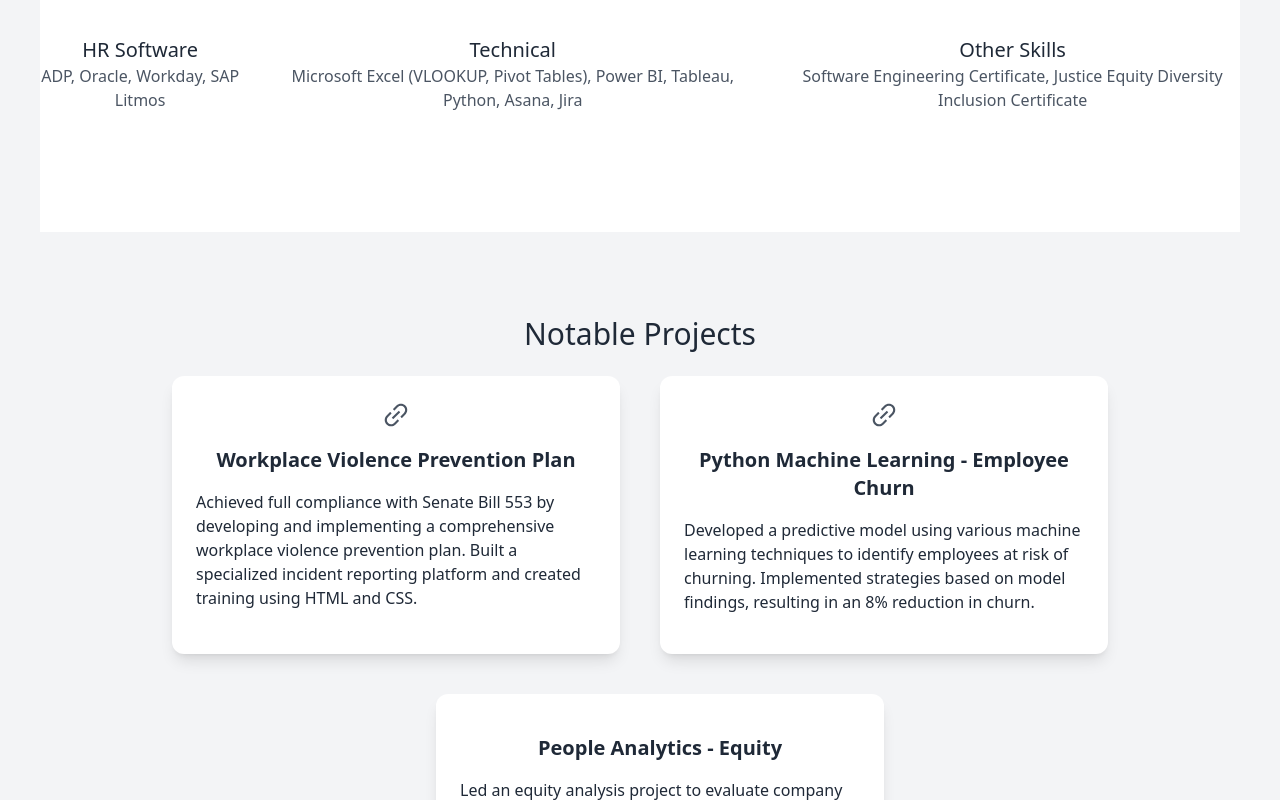
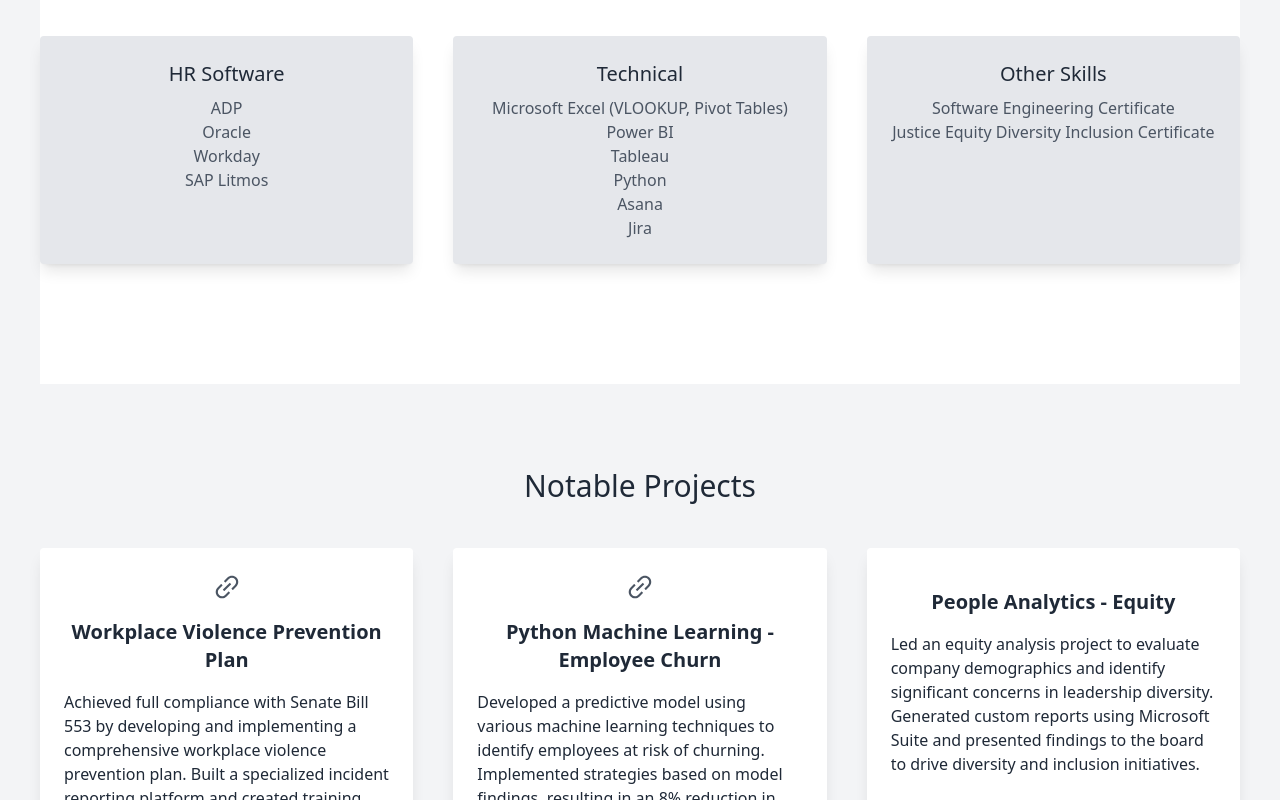
Before and after one commit to joshdewhurst/portfolio, a Next.js app: page / in a window 1280 px wide. Shown: the part 800-1600 px from the top of the page. Built offline with nearby package versions, Linux system fonts and the light colour scheme.

Commit message:
Update index.js

```diff
--- a/pages/index.js
+++ b/pages/index.js
@@ -46,18 +46,33 @@
         <section id="skills" className="py-20 bg-white">
           <div className="container mx-auto text-center">
             <h3 className="text-3xl py-1 text-gray-800">Technical Skills</h3>
-            <div className="flex justify-center space-x-10 py-10">
-              <div>
-                <h4 className="text-xl text-gray-800">HR Software</h4>
-                <p className="text-gray-600">ADP, Oracle, Workday, SAP Litmos</p>
+            <div className="grid grid-cols-1 md:grid-cols-3 gap-10 py-10">
+              <div className="p-6 bg-gray-200 rounded shadow-lg transition-transform transform hover:scale-105">
+                <h4 className="text-xl text-gray-800 mb-2">HR Software</h4>
+                <ul className="text-gray-600">
+                  <li>ADP</li>
+                  <li>Oracle</li>
+                  <li>Workday</li>
+                  <li>SAP Litmos</li>
+                </ul>
               </div>
-              <div>
-                <h4 className="text-xl text-gray-800">Technical</h4>
-                <p className="text-gray-600">Microsoft Excel (VLOOKUP, Pivot Tables), Power BI, Tableau, Python, Asana, Jira</p>
+              <div className="p-6 bg-gray-200 rounded shadow-lg transition-transform transform hover:scale-105">
+                <h4 className="text-xl text-gray-800 mb-2">Technical</h4>
+                <ul className="text-gray-600">
+                  <li>Microsoft Excel (VLOOKUP, Pivot Tables)</li>
+                  <li>Power BI</li>
+                  <li>Tableau</li>
+                  <li>Python</li>
+                  <li>Asana</li>
+                  <li>Jira</li>
+                </ul>
               </div>
-              <div>
-                <h4 className="text-xl text-gray-800">Other Skills</h4>
-                <p className="text-gray-600">Software Engineering Certificate, Justice Equity Diversity Inclusion Certificate</p>
+              <div className="p-6 bg-gray-200 rounded shadow-lg transition-transform transform hover:scale-105">
+                <h4 className="text-xl text-gray-800 mb-2">Other Skills</h4>
+                <ul className="text-gray-600">
+                  <li>Software Engineering Certificate</li>
+                  <li>Justice Equity Diversity Inclusion Certificate</li>
+                </ul>
               </div>
             </div>
           </div>
@@ -66,42 +81,34 @@
         <section id="projects" className="py-20">
           <div className="container mx-auto">
             <h3 className="text-3xl py-1 text-center text-gray-800">Notable Projects</h3>
-            <div className="flex flex-wrap justify-center space-x-10">
-              <div className="max-w-md w-full shadow-lg rounded-xl overflow-hidden bg-white hover:shadow-xl transition-all duration-300 my-5">
-                <div className="p-6">
+            <div className="grid grid-cols-1 md:grid-cols-2 lg:grid-cols-3 gap-10 py-10">
+              <div className="p-6 bg-white rounded shadow-lg transition-transform transform hover:scale-105">
                 <div className="flex items-center justify-center">
                   <a href="https://joshdewhurst.github.io/wvpp-training/index.html" target="_blank" rel="noopener noreferrer">
                     <AiOutlineLink className="text-3xl hover:text-4xl text-gray-600" />
                   </a>
                 </div>
                 <h4 className="text-xl font-semibold text-gray-800 text-center my-4">Workplace Violence Prevention Plan</h4>
-                  <p className="text-gray-800 mb-4">
+                <p className="text-gray-800">
                   Achieved full compliance with Senate Bill 553 by developing and implementing a comprehensive workplace violence prevention plan. Built a specialized incident reporting platform and created training using HTML and CSS.
                 </p>
               </div>
-              </div>
-
-              <div className="max-w-md w-full shadow-lg rounded-xl overflow-hidden bg-white hover:shadow-xl transition-all duration-300 my-5">
-                <div className="p-6">
+              <div className="p-6 bg-white rounded shadow-lg transition-transform transform hover:scale-105">
                 <div className="flex items-center justify-center">
                   <a href="https://github.com/joshdewhurst/Churn-Machine-Learning" target="_blank" rel="noopener noreferrer">
                     <AiOutlineLink className="text-3xl hover:text-4xl text-gray-600" />
                   </a>
                 </div>
                 <h4 className="text-xl font-semibold text-gray-800 text-center my-4">Python Machine Learning - Employee Churn</h4>
-                  <p className="text-gray-800 mb-4">
+                <p className="text-gray-800">
                   Developed a predictive model using various machine learning techniques to identify employees at risk of churning. Implemented strategies based on model findings, resulting in an 8% reduction in churn.
                 </p>
               </div>
-              </div>
-
-              <div className="max-w-md w-full shadow-lg rounded-xl overflow-hidden bg-white hover:shadow-xl transition-all duration-300 my-5">
-                <div className="p-6">
+              <div className="p-6 bg-white rounded shadow-lg transition-transform transform hover:scale-105">
                 <h4 className="text-xl font-semibold text-gray-800 text-center my-4">People Analytics - Equity</h4>
-                  <p className="text-gray-800 mb-4">
+                <p className="text-gray-800">
                   Led an equity analysis project to evaluate company demographics and identify significant concerns in leadership diversity. Generated custom reports using Microsoft Suite and presented findings to the board to drive diversity and inclusion initiatives.
                 </p>
-                </div>
               </div>
             </div>
           </div>
@@ -115,13 +122,13 @@
             </p>
             <div className="flex justify-center gap-16 py-3 text-gray-700">
               <a href="mailto:joshuardewhurst@gmail.com">
-                <AiFillMail className="text-5xl hover:text-gray-900" />
+                <AiFillMail className="text-5xl hover:text-gray-900 transition-transform transform hover:scale-110" />
               </a>
               <a href="https://github.com/joshdewhurst">
-                <AiFillGithub className="text-5xl hover:text-gray-900" />
+                <AiFillGithub className="text-5xl hover:text-gray-900 transition-transform transform hover:scale-110" />
               </a>
               <a href="https://www.linkedin.com/in/josh-dewhurst/">
-                <AiFillLinkedin className="text-5xl hover:text-gray-900" />
+                <AiFillLinkedin className="text-5xl hover:text-gray-900 transition-transform transform hover:scale-110" />
               </a>
             </div>
           </div>
```
Lines whose indentation alone changed are shown as unchanged.
